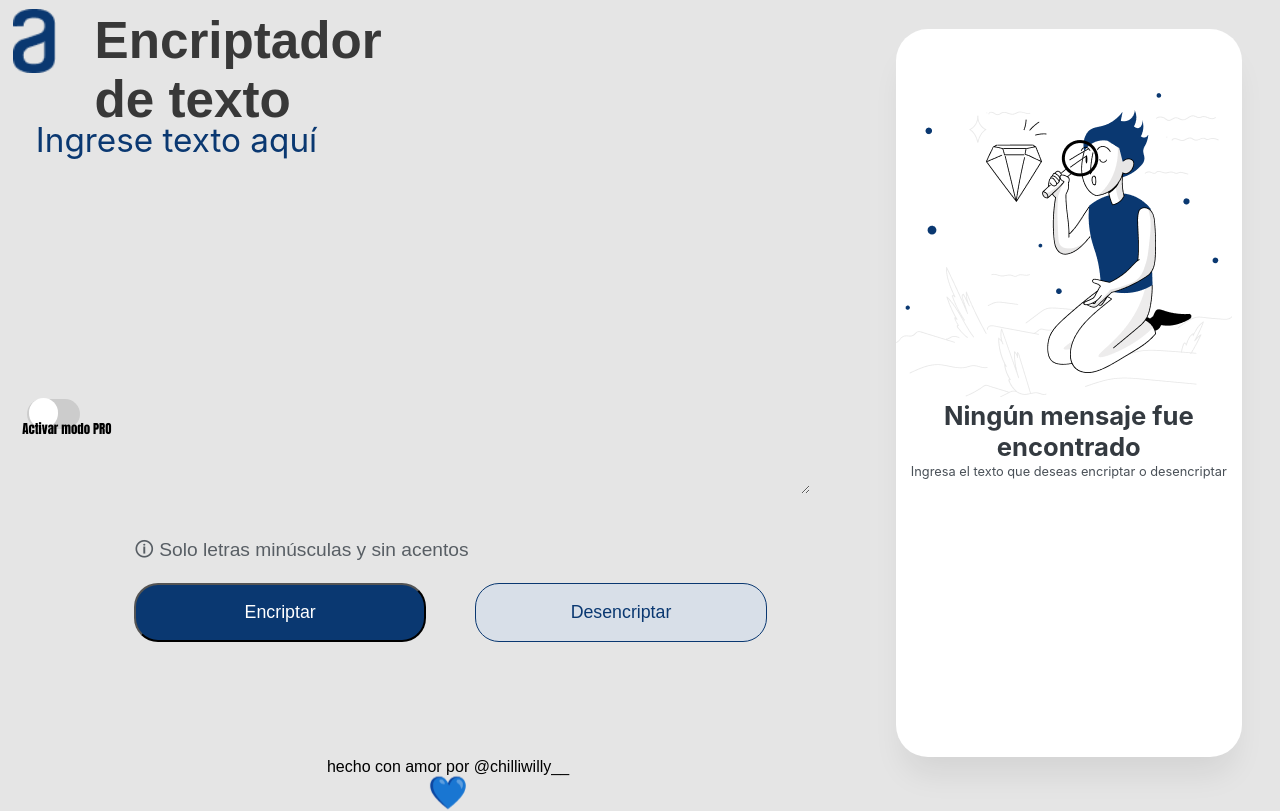
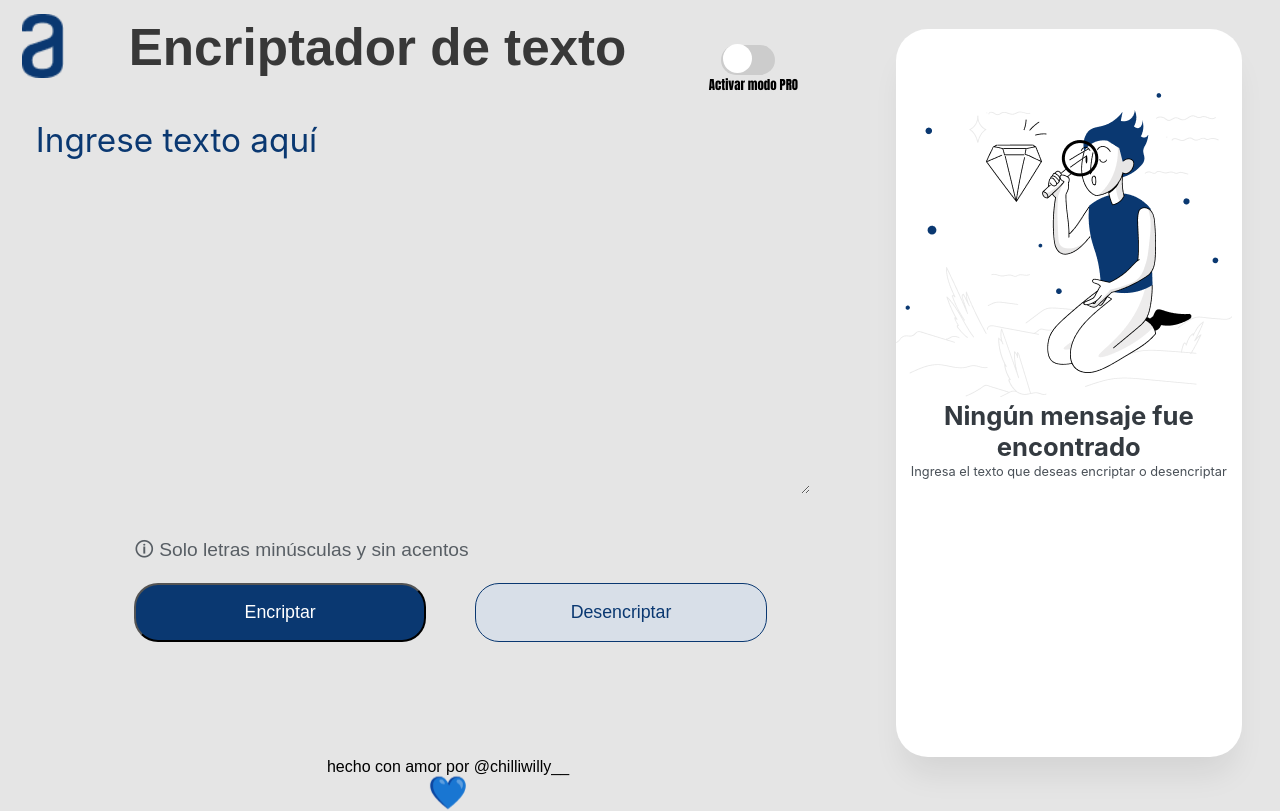
Before and after one commit to angelabriseno/encriptador_texto_, a plain HTML site: page index.html in a window 1280 px wide. Drawn offline with Linux system fonts and the light colour scheme.

Commit message:
Update index.html
se agrego el contenedor: switchconte

```diff
--- a/index.html
+++ b/index.html
@@ -9,16 +9,16 @@
      </head>
      <body>
          <header>
-             <div class="'encabezado">
                   <div class="logo">
                       <img src="images/logo.png">
                       <h1 id="titulologo">Encriptador de texto</h1>
                    </div>
+                   <div class="switchconte">
                       <label class="switch">
                         <input type="checkbox" id="toggleSwitch">
                         <span class="slider round"></span>
+                      </label>
                         <p class="switchLabel" id="desc-boton">Activar modo PRO</p>
-                </label>
                     </div>
          </header>
 
```
Lines whose indentation alone changed are shown as unchanged.
